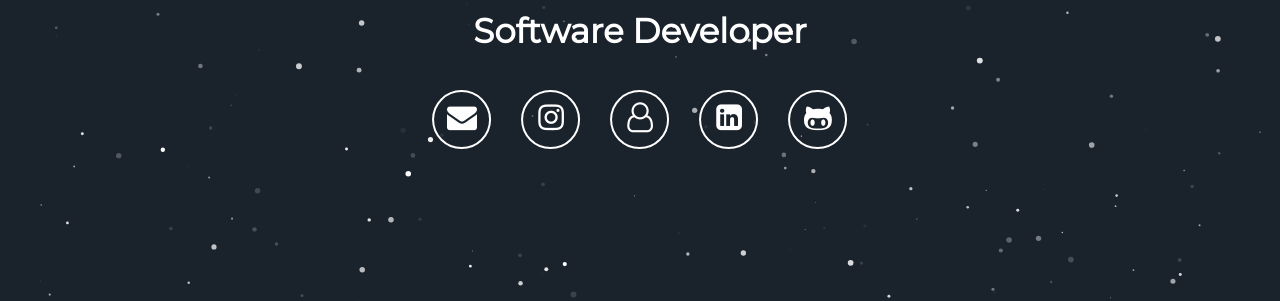
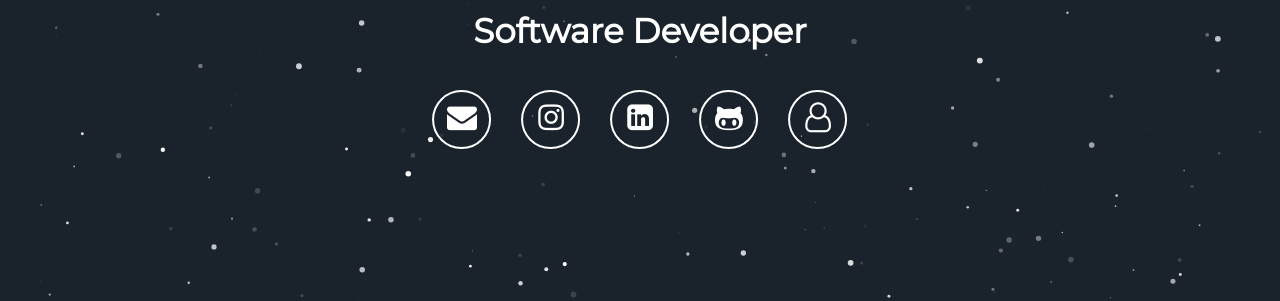
Before and after one commit to thefurkanpolat/thefurkanpolat.github.iooooo, a Jekyll site: the page built from index.html, in a window 1280 px wide. Shown: the part 439-740 px from the top of the page. Built offline with Jekyll 4.4.1, drawn with Linux system fonts in a browser that asks for light colours; some web fonts are replaced.

Commit message:
Update header.html

```diff
--- a/_includes/header.html
+++ b/_includes/header.html
@@ -7,9 +7,10 @@
       <div class="header-icons">
         <a aria-label="Send email" href="mailto:thefurkanpolat@gmail.com"><i class="icon fa fa-envelope"></i></a>
         <a aria-label="My Instagram" target="_blank" href="https://www.instagram.com/thefurkanpolat"><i class="icon fa fa-instagram" aria-hidden="true"></i></a>
-        <a aria-label="My Facebook" target="_blank" href="https://www.facebook.com/thefurkanpolat"><i class="icon fa fa-user-o" aria-hidden="true"></i></a>
         <a aria-label="My LinkedIn" target="_blank" href="https://www.linkedin.com/in/"><i class="icon fa fa-linkedin-square" aria-hidden="true"></i></a>
         <a aria-label="My Github" target="_blank" href="https://github.com/thefurkanpolat"><i class="icon fa fa-github-alt" aria-hidden="true"></i></a>
+                <a aria-label="My CV" target="_blank" href="https://www.facebook.com/thefurkanpolat"><i class="icon fa fa-user-o" aria-hidden="true"></i></a>
+
       </div>
       <div class="header-links">
         <!-- <a class="link" href="#about" data-scroll>About Me</a> -->
```
